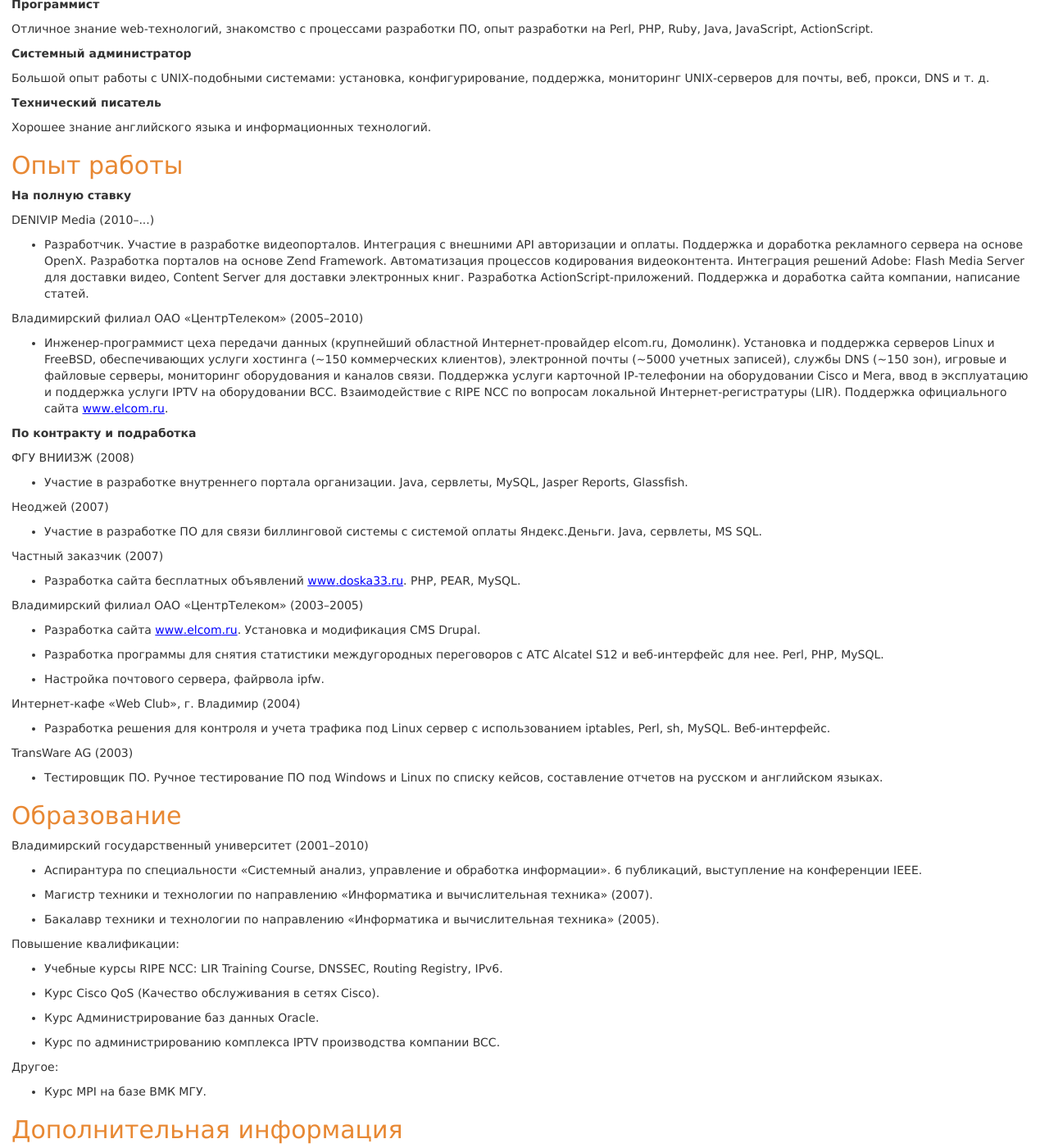
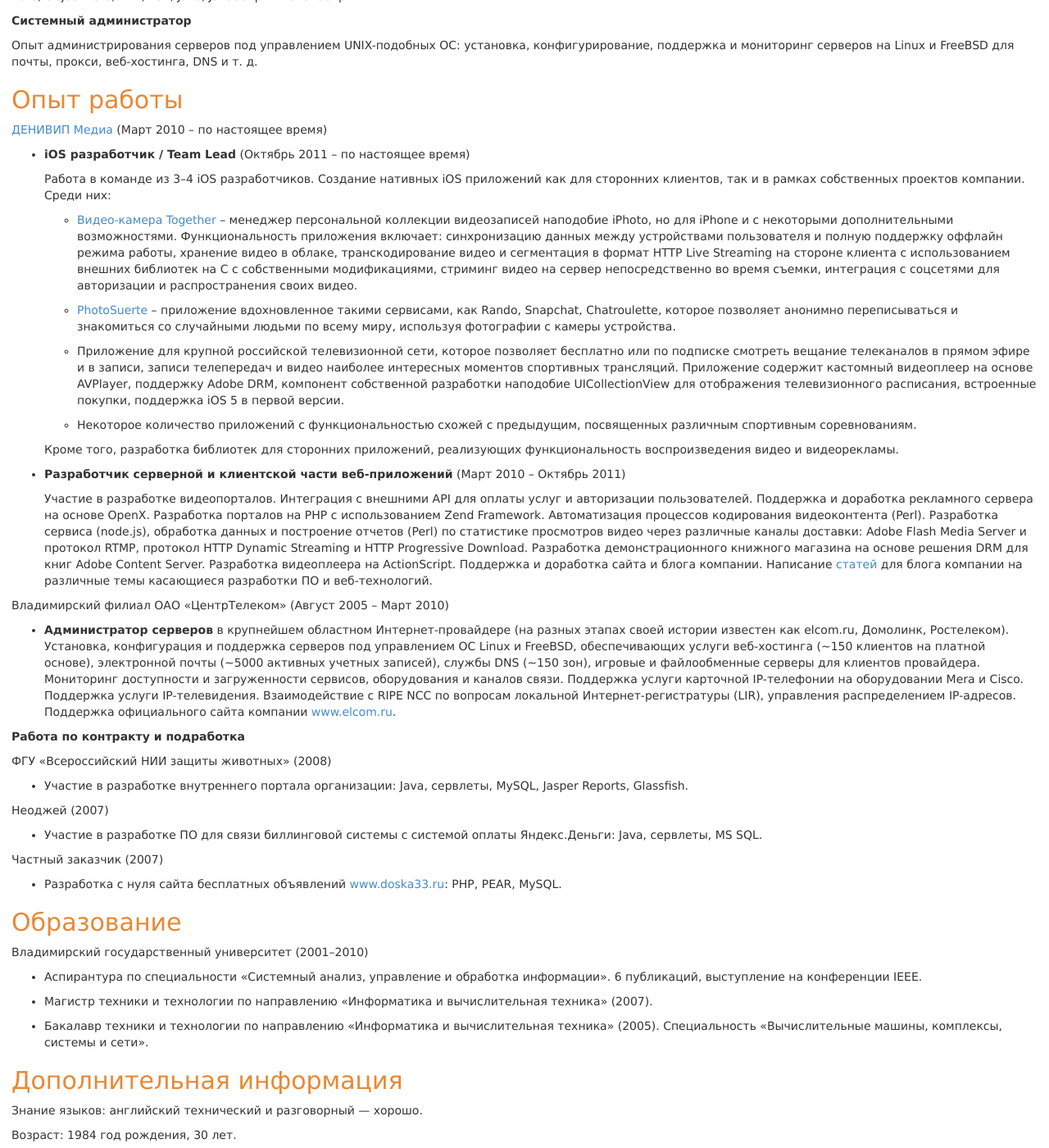
Before and after one commit to kolyuchiy/kolyuchiy.github.io, a Jekyll site: the page built from resume.html, in a window 1280 px wide and 1400 px high, scrolled down 310 px. Shown: the whole window at 82% size. Built offline with Jekyll 4.4.1, drawn with Linux system fonts in a browser that asks for light colours; nearby versions of some CDN libraries; some of the changed text lies outside the part shown.

Commit message:
Updated CV

```diff
--- a/resume.html
+++ b/resume.html
@@ -6,197 +6,75 @@
         .hide-from-print { display: none; }
     </style>
 ---
-        <div class="hide-from-print">
-            <p><a href="resume.pdf">В формате PDF</a></p>
-        </div>
-        <H1 LANG="ru-RU" CLASS="western">Морев Николай</H1>
-        <p>Обновлено: декабрь 2011</p>
-<P LANG="ru-RU" CLASS="western" STYLE="margin-top: 0.08in"><SPAN LANG="en-US">Email</SPAN><SPAN LANG="en-US">:
-</SPAN><FONT COLOR="#0000ff"><U><A HREF="mailto:kolyuchiy@gmail.com"><SPAN LANG="en-US">kolyuchiy@gmail.com</SPAN></A></U></FONT></P>
-<P LANG="ru-RU" CLASS="western" STYLE="margin-top: 0.08in"><SPAN LANG="en-US">Web-</SPAN>сайт<SPAN LANG="en-US">:
-</SPAN><FONT COLOR="#0000ff"><U><A HREF="http://kolia.pp.ru/"><SPAN LANG="en-US">http://kolia.pp.ru</SPAN></A></U></FONT></P>
-<P LANG="ru-RU" CLASS="western" STYLE="margin-top: 0.08in">Тел.:
-<SPAN LANG="en-US">+7 (967) 238-49-94</SPAN></P>
-<H2 LANG="ru-RU" CLASS="western">Роли</H2>
-<P LANG="ru-RU" CLASS="western" STYLE="margin-top: 0.08in"><B>Программист</B></P>
-<P LANG="ru-RU" CLASS="western" STYLE="margin-top: 0.08in">Отличное
-знание web-технологий, знакомство с
-процессами разработки ПО, опыт разработки
-на <SPAN LANG="en-US">Perl</SPAN>, <SPAN LANG="en-US">PHP</SPAN>,
-<SPAN LANG="en-US">Ruby</SPAN>, <SPAN LANG="en-US">Java, JavaScript,
-ActionScript.</SPAN></P>
-<P LANG="ru-RU" CLASS="western" STYLE="margin-top: 0.08in"><B>Системный
-администратор</B></P>
-<P LANG="ru-RU" CLASS="western" STYLE="margin-top: 0.08in">Большой
-опыт работы с <SPAN LANG="en-US">UNIX</SPAN>-подобными
-системами: установка, конфигурирование,
-поддержка, мониторинг <SPAN LANG="en-US">UNIX</SPAN>-серверов
-для почты, веб, прокси, <SPAN LANG="en-US">DNS</SPAN>
-и т.&nbsp;д.</P>
-<P LANG="ru-RU" CLASS="western" STYLE="margin-top: 0.08in"><B>Технический
-писатель</B></P>
-<P LANG="ru-RU" CLASS="western" STYLE="margin-top: 0.08in">Хорошее
-знание английского языка и информационных
-технологий.</P>
-<H2 LANG="ru-RU" CLASS="western">Опыт работы</H2>
-<P LANG="ru-RU" CLASS="western" STYLE="margin-top: 0.08in"><B>На
-полную ставку</B></P>
-<P CLASS="western" STYLE="margin-top: 0.08in">DENIVIP Media
-(2010–...)</P>
-<UL>
-	<LI><P LANG="ru-RU" CLASS="western" STYLE="margin-top: 0.08in"><SPAN LANG="ru-RU">Разработчик.
-	</SPAN><SPAN LANG="ru-RU">Участие в разработке
-	видеопорталов. Интеграция
-	с внешними API авторизации и оплаты.
-	Поддержка и доработка рекламного
-	сервера на основе OpenX. Разработка
-	порталов на основе Zend Framework. Автоматизация
-	процессов кодирования видеоконтента.
-	Интеграция решений Adobe: Flash Media Server для
-	доставки видео, Content Server для доставки
-	электронных книг. Разработка
-	ActionScript-приложений. Поддержка и доработка
-    сайта компании, написание статей.</SPAN></P></LI>
-</UL>
-<P LANG="ru-RU" STYLE="margin-top: 0.08in; page-break-after: avoid">Владимирский
-филиал ОАО «ЦентрТелеком» (2005–<SPAN LANG="en-US">2010)</SPAN></P>
-<UL>
-	<LI><P LANG="ru-RU" CLASS="western" STYLE="margin-top: 0.08in">Инженер-программист
-	цеха передачи данных (крупнейший
-	областной Интернет-провайдер <SPAN LANG="en-US">el</SPAN>&shy;<SPAN LANG="en-US">com</SPAN>.<SPAN LANG="en-US">ru</SPAN>,
-	Домолинк). Установка и поддержка серверов
-	<SPAN LANG="en-US">Linux</SPAN> и <SPAN LANG="en-US">FreeBSD</SPAN>,
-	обеспечивающих услуги хос&shy;тинга
-	(~150 коммерческих клиентов), электронной
-	почты (~5000 учетных записей), службы <SPAN LANG="en-US">DNS</SPAN>
-	(~150 зон), игровые и файловые серверы,
-	мониторинг оборудования и каналов
-	связи. Поддержка услуги карточ&shy;ной
-	<SPAN LANG="en-US">IP</SPAN>-телефонии на оборудовании
-	<SPAN LANG="en-US">Cisco</SPAN> и <SPAN LANG="en-US">Mera</SPAN>,
-	ввод в эксплуатацию и поддержка услуги
-	<SPAN LANG="en-US">IPTV</SPAN> на оборудовании <SPAN LANG="en-US">BCC</SPAN>.
-	Взаимодействие с <SPAN LANG="en-US">RIPE</SPAN>&nbsp;<SPAN LANG="en-US">NCC</SPAN>
-	по вопросам локальной Интернет-регистратуры
-	(<SPAN LANG="en-US">LIR</SPAN>). Поддержка официального
-    сайта <A HREF="http://www.elcom.ru/"><FONT COLOR="#0000ff"><U><SPAN LANG="en-US">www</SPAN></U></FONT><FONT COLOR="#0000ff"><U>.</U></FONT><FONT COLOR="#0000ff"><U><SPAN LANG="en-US">elcom</SPAN></U></FONT><FONT COLOR="#0000ff"><U>.</U></FONT><FONT COLOR="#0000ff"><U><SPAN LANG="en-US">ru</SPAN></U></FONT></A>.</P></LI>
-</UL>
-<P LANG="ru-RU" CLASS="western" STYLE="margin-top: 0.08in"><B>По
-контракту и подработка</B></P>
-<P LANG="ru-RU" CLASS="western" STYLE="margin-top: 0.08in">ФГУ
-ВНИИЗЖ (2008)</P>
-<UL>
-	<LI><P LANG="ru-RU" CLASS="western" STYLE="margin-top: 0.08in">Участие
-	в разработке внутреннего портала
-	организации. <SPAN LANG="en-US">Java, </SPAN>сервлеты<SPAN LANG="en-US">,
-    MySQL, Jasper Reports, Glassfish.</SPAN></P></LI>
-</UL>
-<P LANG="ru-RU" CLASS="western" STYLE="margin-top: 0.08in">Неоджей
-(2007)</P>
-<UL>
-	<LI><P LANG="ru-RU" CLASS="western" STYLE="margin-top: 0.08in">Участие
-	в разработке ПО для связи биллинговой
-	системы с системой оплаты Ян&shy;декс.Деньги.
-	<SPAN LANG="en-US">Java</SPAN>, сервлеты, <SPAN LANG="en-US">MS</SPAN>
-    <SPAN LANG="en-US">SQL</SPAN>.</P></LI>
-</UL>
-<P LANG="ru-RU" STYLE="margin-top: 0.08in; page-break-after: avoid">Частный
-заказчик (2007)</P>
-<UL>
-	<LI><P LANG="ru-RU" CLASS="western" STYLE="margin-top: 0.08in">Разработка
-	сайта бесплатных объявлений <A HREF="http://www.doska33.ru/"><FONT COLOR="#0000ff"><U><SPAN LANG="en-US">www</SPAN></U></FONT><FONT COLOR="#0000ff"><U>.</U></FONT><FONT COLOR="#0000ff"><U><SPAN LANG="en-US">doska</SPAN></U></FONT><FONT COLOR="#0000ff"><U>33.</U></FONT><FONT COLOR="#0000ff"><U><SPAN LANG="en-US">ru</SPAN></U></FONT></A>.
-	<SPAN LANG="en-US">PHP</SPAN>, <SPAN LANG="en-US">PEAR</SPAN>,
-    <SPAN LANG="en-US">MySQL</SPAN>.</P></LI>
-</UL>
-<P LANG="ru-RU" STYLE="margin-top: 0.08in; page-break-after: avoid">Владимирский
-филиал ОАО «ЦентрТелеком» (2003–2005)</P>
-<UL>
-	<LI><P LANG="ru-RU" CLASS="western" STYLE="margin-top: 0.08in">Разработка
-	сайта <A HREF="http://www.elcom.ru/"><FONT COLOR="#0000ff"><U><SPAN LANG="en-US">www</SPAN></U></FONT><FONT COLOR="#0000ff"><U>.</U></FONT><FONT COLOR="#0000ff"><U><SPAN LANG="en-US">elcom</SPAN></U></FONT><FONT COLOR="#0000ff"><U>.</U></FONT><FONT COLOR="#0000ff"><U><SPAN LANG="en-US">ru</SPAN></U></FONT></A>.
-	Установка и модификация <SPAN LANG="en-US">CMS</SPAN>
-    <SPAN LANG="en-US">Drupal</SPAN>.</P></LI>
-	<LI><P LANG="ru-RU" CLASS="western" STYLE="margin-top: 0.08in">Разработка
-	программы для снятия статистики
-	междугородных переговоров с АТС <SPAN LANG="en-US">Alcatel</SPAN>
-	<SPAN LANG="en-US">S</SPAN>12 и веб-интерфейс для
-    нее. <SPAN LANG="en-US">Perl, PHP, MySQL.</SPAN></P></LI>
-	<LI><P LANG="ru-RU" CLASS="western" STYLE="margin-top: 0.08in">Настройка
-    почтового сервера, файрвола <SPAN LANG="en-US">ipfw</SPAN>.</P></LI>
-</UL>
-<P LANG="ru-RU" STYLE="margin-top: 0.08in; page-break-after: avoid">Интернет-кафе
-«<SPAN LANG="en-US">Web</SPAN> <SPAN LANG="en-US">Club</SPAN>»,
-г.&nbsp;Владимир (2004)</P>
-<UL>
-	<LI><P LANG="ru-RU" CLASS="western" STYLE="margin-top: 0.08in">Разработка
-	решения для контроля и учета трафика
-	под <SPAN LANG="en-US">Linux</SPAN> сервер с
-	использованием <SPAN LANG="en-US">ipt</SPAN>&shy;<SPAN LANG="en-US">ables</SPAN>,
-	<SPAN LANG="en-US">Perl</SPAN>, <SPAN LANG="en-US">sh</SPAN>, <SPAN LANG="en-US">MySQL</SPAN>.
-    Веб-интерфейс.</P></LI>
-</UL>
-<P LANG="ru-RU" STYLE="margin-top: 0.08in; page-break-after: avoid"><SPAN LANG="en-US">TransWare</SPAN>
-<SPAN LANG="en-US">AG</SPAN> (2003)</P>
-<UL>
-	<LI><P LANG="ru-RU" CLASS="western" STYLE="margin-top: 0.08in">Тестировщик
-	ПО. Ручное тестирование ПО под <SPAN LANG="en-US">Windows</SPAN>
-	и <SPAN LANG="en-US">Linux</SPAN> по списку кейсов,
-	составле&shy;ние отчетов на русском и
-    английском языках.</P></LI>
-</UL>
-<H2 LANG="ru-RU" CLASS="western">Образование</H2>
-<P LANG="ru-RU" STYLE="margin-top: 0.08in; page-break-after: avoid">Владимирский
-государственный университет (2001–<SPAN LANG="en-US">2010</SPAN>)</P>
-<UL>
-	<LI><P LANG="ru-RU" CLASS="western" STYLE="margin-top: 0.08in">Аспирантура
-	по специальности «Системный анализ,
-	управле&shy;ние и обработка информации».
-	6 публикаций, выступление на конференции
-	<SPAN LANG="en-US">IEEE</SPAN>.
-    </P></LI>
-	<LI><P LANG="ru-RU" CLASS="western" STYLE="margin-top: 0.08in">Магистр
-	техники и технологии по направлению
-	«Информатика и вычислительная техника»
-    (2007)<SPAN LANG="en-US">.</SPAN></P></LI>
-	<LI><P LANG="ru-RU" CLASS="western" STYLE="margin-top: 0.08in">Бакалавр
-	техники и технологии по направлению
-	«Информатика и вычислительная техника»<SPAN LANG="en-US">
-        (2005).</SPAN></P></LI>
-</UL>
-<P LANG="ru-RU" CLASS="western" STYLE="margin-top: 0.08in">Повышение
-квалификации:</P>
-<UL>
-	<LI><P LANG="ru-RU" STYLE="margin-top: 0.08in; page-break-after: avoid">
-	Учебные курсы <SPAN LANG="en-US">RIPE</SPAN> <SPAN LANG="en-US">NCC</SPAN>:
-	<SPAN LANG="en-US">LIR</SPAN> <SPAN LANG="en-US">Training</SPAN>
-	<SPAN LANG="en-US">Course</SPAN>, <SPAN LANG="en-US">DNSSEC</SPAN>,
-	<SPAN LANG="en-US">Routing</SPAN> <SPAN LANG="en-US">Registry</SPAN>,
-	<SPAN LANG="en-US">IPv</SPAN>6.
-    </P></LI>
-	<LI><P LANG="ru-RU" STYLE="margin-top: 0.08in; page-break-after: avoid">
-	Курс <SPAN LANG="en-US">Cisco</SPAN> <SPAN LANG="en-US">QoS</SPAN>
-    (Качество обслуживания в сетях <SPAN LANG="en-US">Cisco</SPAN>).</P></LI>
-	<LI><P LANG="ru-RU" STYLE="margin-top: 0.08in; page-break-after: avoid">
-	Курс Администрирование баз данных
-    <SPAN LANG="en-US">Oracle</SPAN>.</P></LI>
-	<LI><P LANG="ru-RU" STYLE="margin-top: 0.08in; page-break-after: avoid">
-	Курс по администрированию комплекса
-    IPTV производства компании BCC.</P></LI>
-</UL>
-<P LANG="ru-RU" CLASS="western" STYLE="margin-top: 0.08in">Другое:</P>
-<UL>
-	<LI><P LANG="ru-RU" CLASS="western" STYLE="margin-top: 0.08in">Курс
-	<SPAN LANG="en-US">MPI</SPAN> на базе ВМК МГУ.
-    </P></LI>
-</UL>
-<H2 LANG="ru-RU" CLASS="western">Дополнительная
-информация</H2>
-<P LANG="ru-RU" STYLE="margin-top: 0.08in; page-break-after: avoid">Знание
-языков: английский технический и
-разговорный — хорошо.</P>
-<P LANG="ru-RU" CLASS="western" STYLE="margin-top: 0.08in">Возраст:
-1984 г.&nbsp;р., 2<SPAN LANG="en-US">7</SPAN> лет.</P>
-<P LANG="ru-RU" CLASS="western" STYLE="margin-top: 0.08in">Личные
-качества: любознательный, легко обучаемый,
-спокойный, уравновешенный.</P>
-<P LANG="ru-RU" CLASS="western" ALIGN=LEFT STYLE="margin-top: 0.08in; widows: 2; orphans: 2">
-Семейное положение: холост.</P>
+<div class="hide-from-print">
+    <p><a href="resume.pdf">В формате PDF</a></p>
+</div>
+
+<p>Обновлено 19 апреля 2014 г.</p>
+
+<h1>Морев Николай</h1>
+
+<table border="0" cellspacing="0" cellpadding="0" width="100%">
+    <tr><td><p>Москва</p></td>
+        <td><p><a href="mailto:kolyuchiy@gmail.com">kolyuchiy@gmail.com</a></p></td>
+        <td><p>☎ +7 (926) 440-66-91</p></td>
+        <td><p>Skype: kolyuchiy</p></td>
+</tr></table>
+<h2>Роли</h2>
+
+<p style="font-weight: bold">Программист</p>
+<p>Отличное знание технологий разработки веб-приложений и разработки для iOS, знакомство с процессами и методологиями разработки ПО, опыт программирования на C, Objective-C, PHP, Perl, Java, JavaScript и ActionScript.</p>
+
+<p style="font-weight: bold">Системный администратор</p>
+<p>Опыт администрирования серверов под управлением UNIX-подобных ОС: установка, конфигурирование, поддержка и мониторинг серверов на Linux и FreeBSD для почты, прокси, веб-хостинга, DNS и т. д.</p>
+
+<h2>Опыт работы</h2>
+
+<p><a href="http://denivip.ru/">ДЕНИВИП Медиа</a> (Март 2010 – по настоящее время)</p>
+<ul>
+    <li><p><span style="font-weight: bold">iOS разработчик / Team Lead</span> (Октябрь 2011 – по настоящее время)</p>
+        <p>Работа в команде из 3–4 iOS разработчиков. Создание нативных iOS приложений как для сторонних клиентов, так и в рамках собственных проектов компании. Среди них:</p>
+        <ul><li><p><a href="http://www.2gzr.com/">Видео-камера Together</a> – менеджер персональной коллекции видеозаписей наподобие iPhoto, но для iPhone и с некоторыми дополнительными возможностями. Функциональность приложения включает: синхронизацию данных между устройствами пользователя и полную поддержку оффлайн режима работы, хранение видео в облаке, транскодирование видео и сегментация в формат HTTP Live Streaming на стороне клиента с использованием внешних библиотек на C с собственными модификациями, стриминг видео на сервер непосредственно во время съемки, интеграция с соцсетями для авторизации и распространения своих видео.</p></li>
+            <li><p><a href="http://photosuerte.com/">PhotoSuerte</a> – приложение вдохновленное такими сервисами, как Rando, Snapchat, Chatroulette, которое позволяет анонимно переписываться и знакомиться со случайными людьми по всему миру, используя фотографии с камеры устройства.</p></li>
+            <li><p>Приложение для крупной российской телевизионной сети, которое позволяет бесплатно или по подписке смотреть вещание телеканалов в прямом эфире и в записи, записи телепередач и видео наиболее интересных моментов спортивных трансляций. Приложение содержит кастомный видеоплеер на основе AVPlayer, поддержку Adobe DRM, компонент собственной разработки наподобие UICollectionView для отображения телевизионного расписания, встроенные покупки, поддержка iOS 5 в первой версии.</p></li>
+            <li><p>Некоторое количество приложений с функциональностью схожей с предыдущим, посвященных различным спортивным соревнованиям.</p></li></ul>
+        <p>Кроме того, разработка библиотек для сторонних приложений, реализующих функциональность воспроизведения видео и видеорекламы.</p></li>
+    <li><p><span style="font-weight: bold">Разработчик серверной и клиентской части веб-приложений</span> (Март 2010 – Октябрь 2011)</p>
+        <p>Участие в разработке видеопорталов. Интеграция с внешними API для оплаты услуг и авторизации пользователей. Поддержка и доработка рекламного сервера на основе OpenX. Разработка порталов на PHP с использованием Zend Framework. Автоматизация процессов кодирования видеоконтента (Perl). Разработка сервиса (node.js), обработка данных и построение отчетов (Perl) по статистике просмотров видео через различные каналы доставки: Adobe Flash Media Server и протокол RTMP, протокол HTTP Dynamic Streaming и HTTP Progressive Download. Разработка демонстрационного книжного магазина на основе решения DRM для книг Adobe Content Server. Разработка видеоплеера на ActionScript. Поддержка и доработка сайта и блога компании. Написание <a href="http://blog.denivip.ru/index.php/author/kolia/">статей</a> для блога компании на различные темы касающиеся разработки ПО и веб-технологий.</p></li>
+</ul>
+
+<p>Владимирский филиал ОАО «ЦентрТелеком» (Август 2005 – Март 2010)</p>
+<ul><li><p><span style="font-weight: bold">Администратор серверов</span> в крупнейшем областном Интернет-провайдере (на разных этапах своей истории известен как elcom.ru, Домолинк, Ростелеком). Установка, конфигурация и поддержка серверов под управлением ОС Linux и FreeBSD, обеспечивающих услуги веб-хостинга (~150 клиентов на платной основе), электронной почты (~5000 активных учетных записей), службы DNS (~150 зон), игровые и файлообменные серверы для клиентов провайдера. Мониторинг доступности и загруженности сервисов, оборудования и каналов связи. Поддержка услуги карточной IP-телефонии на оборудовании Mera и Cisco. Поддержка услуги IP-телевидения. Взаимодействие с RIPE NCC по вопросам локальной Интернет-регистратуры (LIR), управления распределением IP-адресов. Поддержка официального сайта компании <a href="http://www.elcom.ru/">www.elcom.ru</a>.</p></li>
+</ul>
+
+<p style="font-weight: bold">Работа по контракту и подработка</h3>
+
+<p>ФГУ «Всероссийский НИИ защиты животных» (2008)</p>
+<ul><li><p>Участие в разработке внутреннего портала организации: Java, сервлеты, MySQL, Jasper Reports, Glassfish.</p></li></ul>
+
+<p>Неоджей (2007)</p>
+<ul><li><p>Участие в разработке ПО для связи биллинговой системы с системой оплаты Яндекс.Деньги: Java, сервлеты, MS SQL.</p></li></ul>
+
+<p>Частный заказчик (2007)</p>
+<ul><li><p>Разработка с нуля сайта бесплатных объявлений <a href="http://www.doska33.ru/">www.doska33.ru</a>: PHP, PEAR, MySQL.</p></li></ul>
+
+<h2>Образование</h2>
+
+<p>Владимирский государственный университет (2001–2010)</p>
+<ul><li><p>Аспирантура по специальности «Системный анализ, управление и обработка информации». 6 публикаций, выступление на конференции IEEE.</p></li>
+    <li><p>Магистр техники и технологии по направлению «Информатика и вычислительная техника» (2007).</p></li>
+    <li><p>Бакалавр техники и технологии по направлению «Информатика и вычислительная техника» (2005). Специальность «Вычислительные машины, комплексы, системы и сети».</p></li>
+</ul>
+
+<h2>Дополнительная информация</h2>
+
+<p>Знание языков: английский технический и разговорный — хорошо.</p>
+<p>Возраст: 1984 год рождения, 30 лет.</p>
+
+<h2>Ссылки</h2>
+
+<ul><li><p><a href="https://github.com/kolyuchiy">https://github.com/kolyuchiy</a></p></li>
+    <li><p><a href="http://www.linkedin.com/in/nmorev">http://www.linkedin.com/in/nmorev</a></p></li>
+    <li><p><a href="http://stackoverflow.com/users/947609/kolyuchiy">http://stackoverflow.com/users/947609/kolyuchiy</a></p></li>
+    <li><p>Личный сайт: <a href="http://kolia.pp.ru/">http://kolia.pp.ru</a></p></li>
+</ul>
```
Also changed, not shown: cv.html (+85 -161 lines), 3 other files.
